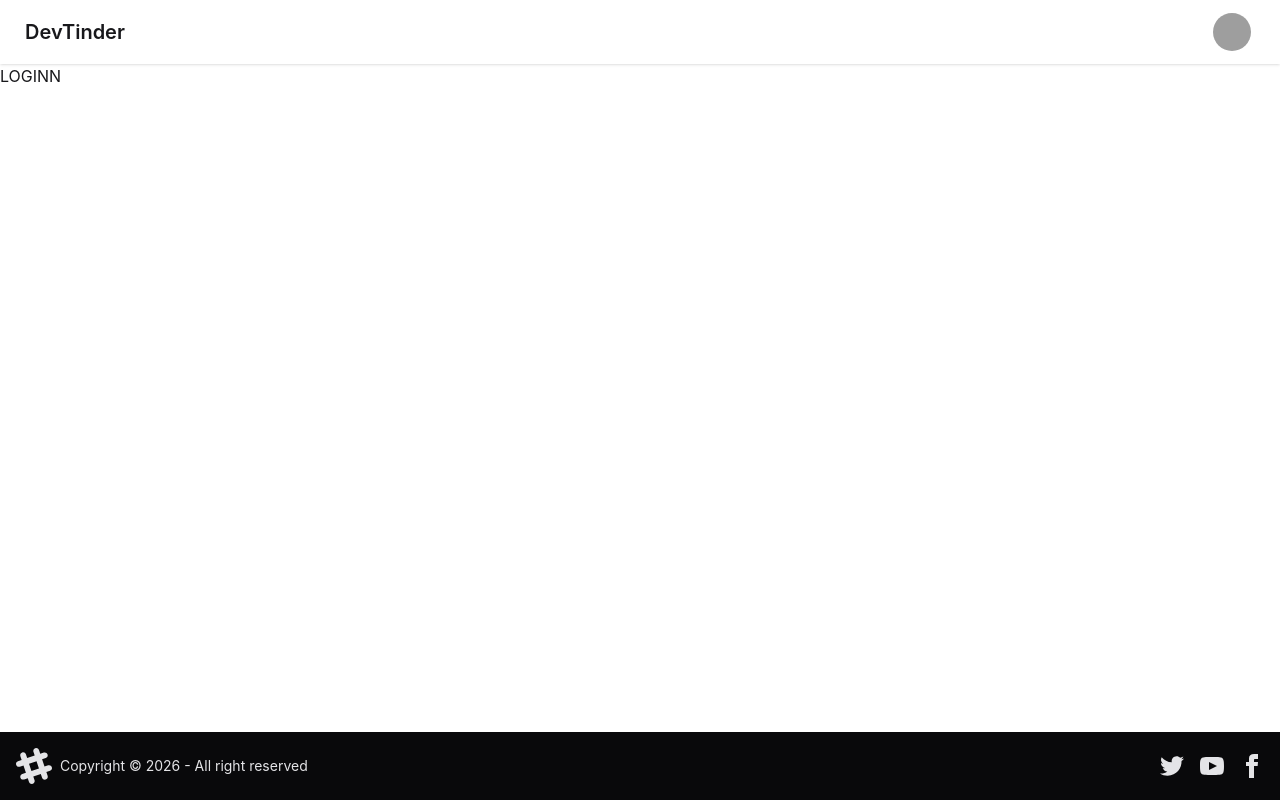
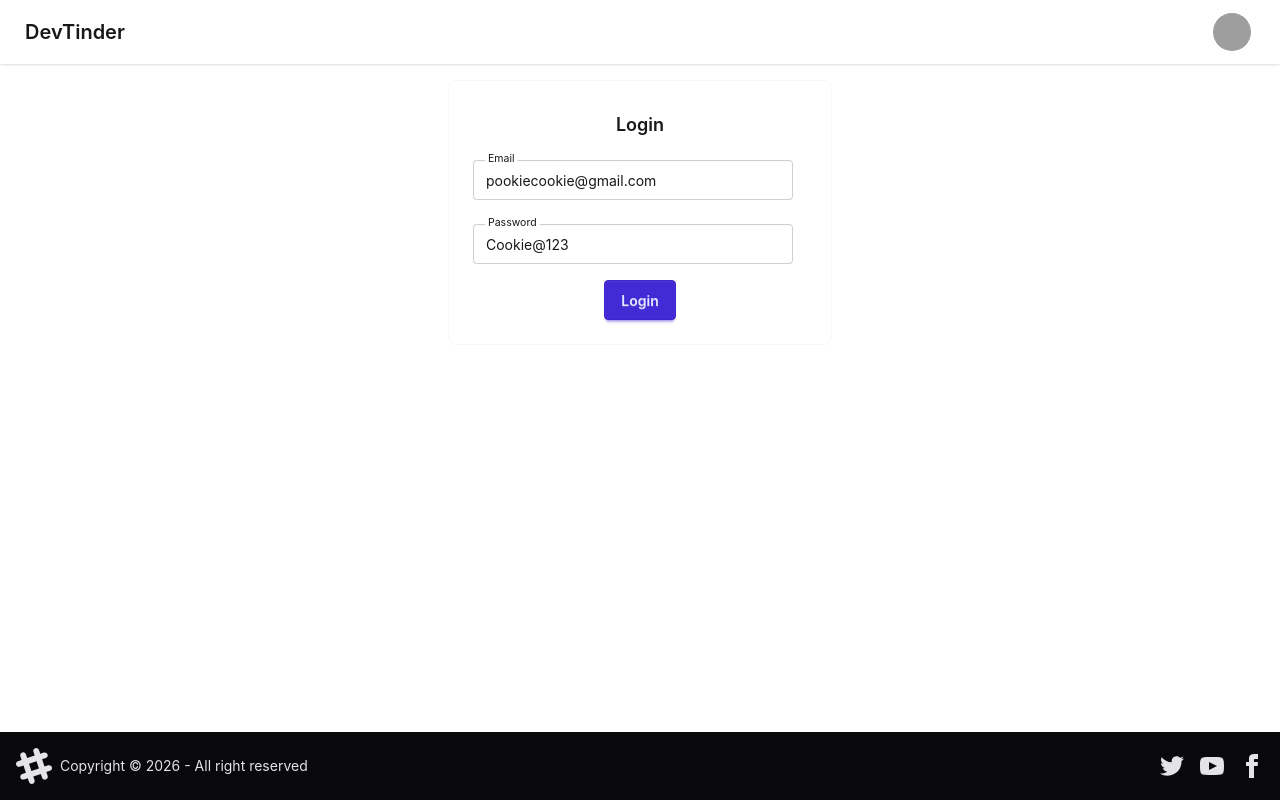
Before and after one commit to GungunSainii/devTinder-web, a React (Vite) app: page /login in a window 1280 px wide. Built offline with nearby package versions, Linux system fonts and the light colour scheme; grey boxes are pictures that could not be loaded.

Commit message:
Login page and CORS: Error resolve :octocat:

```diff
--- a/package.json
+++ b/package.json
@@ -10,6 +10,7 @@
     "preview": "vite preview"
   },
   "dependencies": {
+    "axios": "^1.20.0",
     "react": "^19.2.8",
     "react-dom": "^19.2.8",
     "react-router-dom": "^7.18.4"
--- a/src/Login.jsx
+++ b/src/Login.jsx
@@ -1,9 +1,57 @@
+import axios from "axios";
+import { useState } from "react";
+
 const Login = () => {
-    return (
-        <div>
-            LOGINN
+  const [emailId, setEmailId] = useState("pookiecookie@gmail.com");
+  const [password, setPassword] = useState("Cookie@123");
+
+  const handleLogin = async () => {
+    try {
+        const res = await axios.post("http://localhost:3000/login",{
+            emailId,
+            password,
+        },{
+          withCredentials:true
+        })
+    } catch(err) {
+        console.log(err);
+    }
+  }
+
+  return (
+    <div className="flex justify-center my-4">
+      <div className="card card-border bg-base-100 w-96 ">
+        <div className="card-body ">
+          <h2 className="card-title flex justify-center my-1.5">Login</h2>
+          <label className="floating-label my-2">
+            <span>Email</span>
+            <input
+              type="text"
+              value={emailId}
+              placeholder="mail@gmail.com"
+              className="input input-md"
+              onChange={(e)=> setEmailId(e.target.value)}
+            />
+          </label>
+
+          <label className="floating-label my-2">
+            <span>Password</span>
+            <input
+              type="text"
+              value={password}
+              placeholder="Password"
+              className="input input-md"
+              onChange={(e)=> setPassword(e.target.value)}
+            />
+          </label>
+
+          <div className="card-actions justify-center">
+            <button className="btn btn-primary" onClick={handleLogin}>Login</button>
+          </div>
         </div>
-    )
-}
+      </div>
+    </div>
+  );
+};
 
 export default Login;
```
Also changed, not shown: 2 other files (tests, documents, lock files or other folders).
